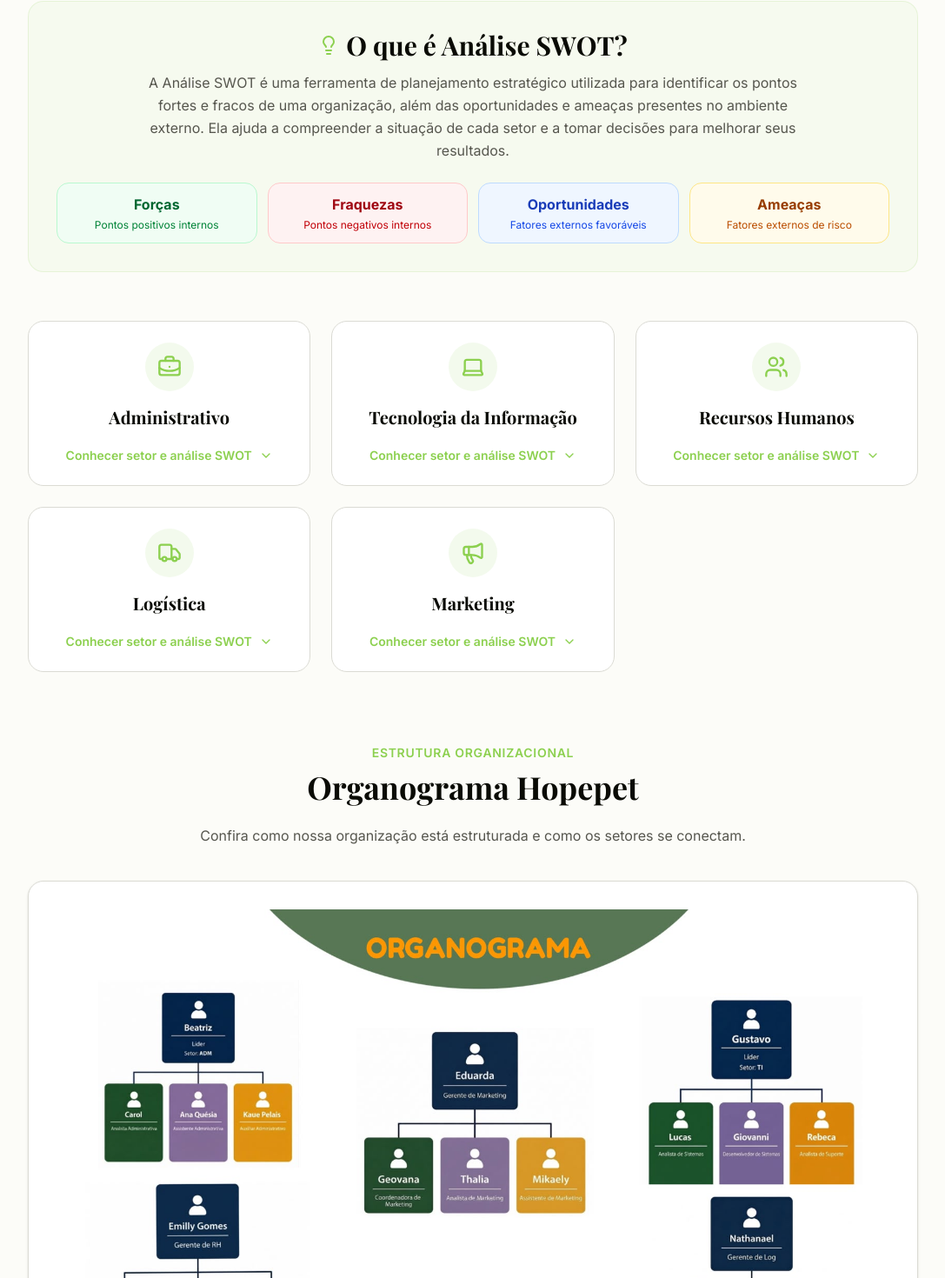
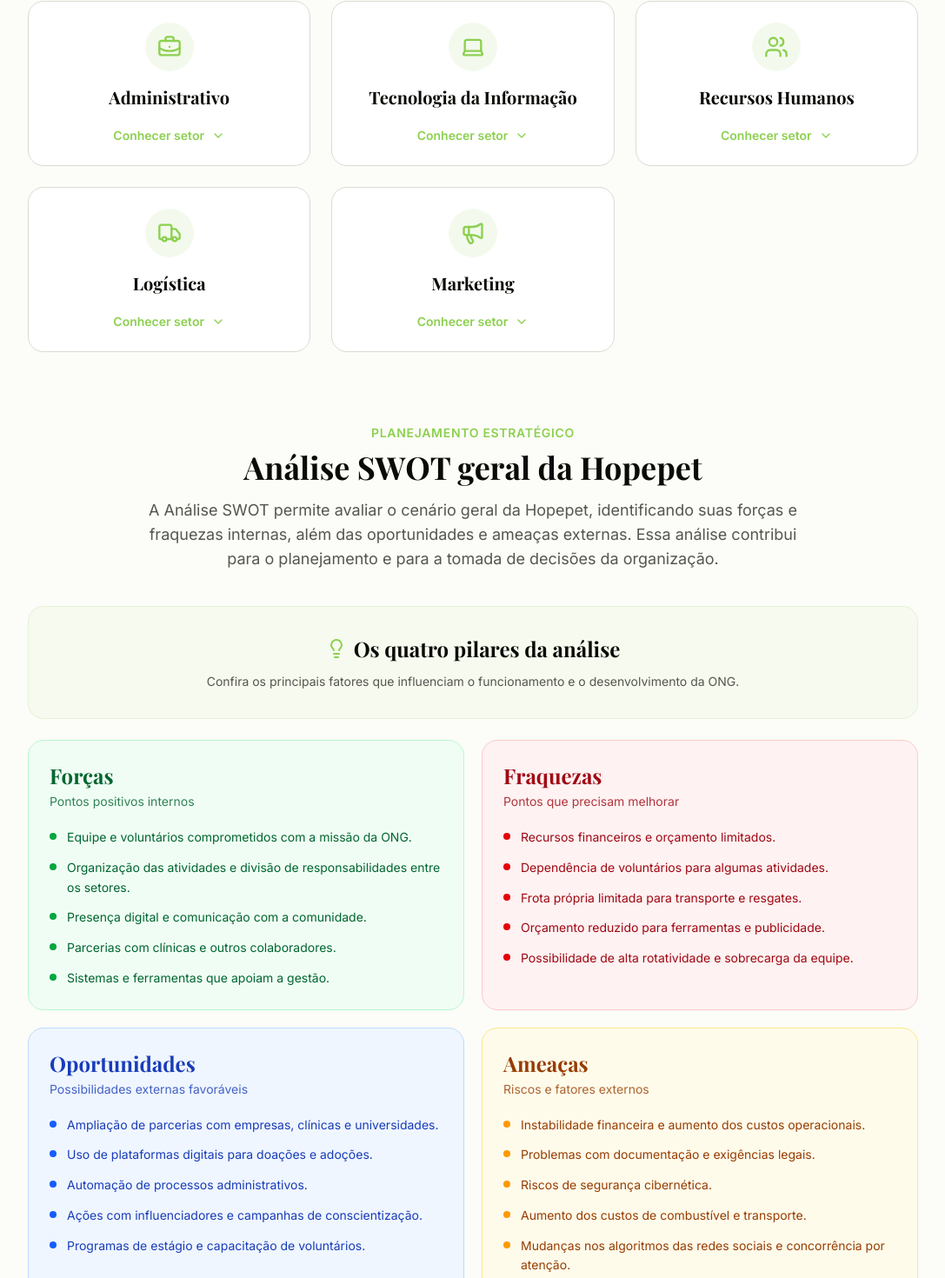
Before and after one commit to thaaporto526-commits/hopepet, a Next.js app: page /sectors in a window 1280 px wide. Shown: the part 319-1789 px from the top of the page at 87% size, without its empty margins (96-1183 px from the left). Built offline with nearby package versions, Linux system fonts and the light colour scheme; a web font is replaced by a local one.

Commit message:
Update page.tsx

```diff
--- a/app/sectors/page.tsx
+++ b/app/sectors/page.tsx
@@ -19,82 +19,36 @@ const sectors = [
     name: "Administrativo",
     description:
       "Nosso setor é responsável por organizar e administrar a parte burocrática e a comunicação da ONG. Garantimos que tudo funcione de forma correta e transparente, cuidando de documentos, controle de gastos, atendimento ao público e apoio na captação de recursos.",
+    image: "/adm.png",
     icon: BriefcaseBusiness,
-    swot: {
-      forcas: ["Planejamento eficiente", "Organização dos setores"],
-      fraquezas: ["Gestão financeira"],
-      oportunidades: ["Parcerias estratégicas"],
-      ameacas: [
-        "Problemas com documentação",
-        "Recursos financeiros limitados",
-      ],
-    },
   },
   {
     name: "Tecnologia da Informação",
     description:
       "O setor de TI é responsável pela infraestrutura tecnológica, sistemas de gestão e presença digital da ONG. Desenvolve e gerencia as plataformas para adoção online, gestão de voluntários e comunicação com doadores.",
+    image: "/ti.png",
     icon: Laptop,
-    swot: {
-      forcas: ["Sistemas modernos", "Equipe qualificada"],
-      fraquezas: ["Orçamento limitado para ferramentas"],
-      oportunidades: [
-        "Automação de processos",
-        "Plataformas de doação online",
-      ],
-      ameacas: ["Segurança cibernética", "Dependência de voluntários"],
-    },
   },
   {
     name: "Recursos Humanos",
     description:
       "O RH é responsável por cuidar das pessoas e do ambiente de trabalho, atuando na contratação, treinamento, avaliação, gestão de benefícios e alinhamento dos objetivos da equipe com os da organização.",
+    image: "/rh.png",
     icon: Users,
-    swot: {
-      forcas: ["Voluntários engajados", "Programas de capacitação"],
-      fraquezas: ["Alta rotatividade de voluntários"],
-      oportunidades: [
-        "Parcerias com universidades",
-        "Programas de estágio",
-      ],
-      ameacas: [
-        "Disponibilidade de tempo dos voluntários",
-        "Burnout da equipe",
-      ],
-    },
   },
   {
     name: "Logística",
     description:
       "O setor logístico da Hopepet é responsável por planejar, organizar e controlar todas as atividades relacionadas ao recebimento, armazenamento, distribuição e transporte de recursos destinados ao cuidado dos animais. Atua garantindo que alimentos, medicamentos, materiais de higiene, doações e equipamentos cheguem aos locais certos no momento adequado, apoiando resgates, tratamentos veterinários, eventos de adoção e campanhas solidárias.",
+    image: "/logistica.png",
     icon: Truck,
-    swot: {
-      forcas: ["Rede de voluntários motoristas", "Parcerias com clínicas"],
-      fraquezas: ["Frota própria limitada"],
-      oportunidades: [
-        "Apps de carona solidária",
-        "Parcerias com transportadoras",
-      ],
-      ameacas: ["Custos de combustível", "Disponibilidade de veículos"],
-    },
   },
   {
     name: "Marketing",
     description:
       "O marketing ajuda a ONG Hopepet a divulgar seu trabalho de resgate de animais, atrair doadores e voluntários e aumentar as adoções. Com campanhas e publicações, a ONG mostra sua missão e conquista apoio da comunidade.",
+    image: "/marketing.png",
     icon: Megaphone,
-    swot: {
-      forcas: ["Forte presença digital", "Conteúdo emocional engajador"],
-      fraquezas: ["Orçamento para publicidade paga"],
-      oportunidades: [
-        "Influenciadores parceiros",
-        "Viralização de campanhas",
-      ],
-      ameacas: [
-        "Algoritmos das redes sociais",
-        "Concorrência por atenção",
-      ],
-    },
   },
 ];
 
@@ -105,6 +59,13 @@ const swotItems = [
     subtitle: "Pontos positivos internos",
     color: "bg-green-50 border-green-200 text-green-800",
     bullet: "bg-green-600",
+    points: [
+      "Equipe e voluntários comprometidos com a missão da ONG.",
+      "Organização das atividades e divisão de responsabilidades entre os setores.",
+      "Presença digital e comunicação com a comunidade.",
+      "Parcerias com clínicas e outros colaboradores.",
+      "Sistemas e ferramentas que apoiam a gestão.",
+    ],
   },
   {
     key: "fraquezas",
@@ -112,6 +73,13 @@ const swotItems = [
     subtitle: "Pontos que precisam melhorar",
     color: "bg-red-50 border-red-200 text-red-800",
     bullet: "bg-red-600",
+    points: [
+      "Recursos financeiros e orçamento limitados.",
+      "Dependência de voluntários para algumas atividades.",
+      "Frota própria limitada para transporte e resgates.",
+      "Orçamento reduzido para ferramentas e publicidade.",
+      "Possibilidade de alta rotatividade e sobrecarga da equipe.",
+    ],
   },
   {
     key: "oportunidades",
@@ -119,6 +87,13 @@ const swotItems = [
     subtitle: "Possibilidades externas favoráveis",
     color: "bg-blue-50 border-blue-200 text-blue-800",
     bullet: "bg-blue-600",
+    points: [
+      "Ampliação de parcerias com empresas, clínicas e universidades.",
+      "Uso de plataformas digitais para doações e adoções.",
+      "Automação de processos administrativos.",
+      "Ações com influenciadores e campanhas de conscientização.",
+      "Programas de estágio e capacitação de voluntários.",
+    ],
   },
   {
     key: "ameacas",
@@ -126,6 +101,13 @@ const swotItems = [
     subtitle: "Riscos e fatores externos",
     color: "bg-amber-50 border-amber-200 text-amber-800",
     bullet: "bg-amber-500",
+    points: [
+      "Instabilidade financeira e aumento dos custos operacionais.",
+      "Problemas com documentação e exigências legais.",
+      "Riscos de segurança cibernética.",
+      "Aumento dos custos de combustível e transporte.",
+      "Mudanças nos algoritmos das redes sociais e concorrência por atenção.",
+    ],
   },
 ] as const;
 
@@ -151,57 +133,6 @@ export default function SectorsPage() {
         </p>
       </div>
 
-      <div className="max-w-5xl mx-auto mb-14">
-        <div className="bg-primary/5 border border-primary/15 rounded-2xl p-6 md:p-8">
-          <div className="flex items-center justify-center gap-2 mb-3">
-            <Lightbulb className="w-6 h-6 text-primary" />
-            <h2
-              className={`${playfair.className} text-2xl md:text-3xl font-bold text-foreground`}
-            >
-              O que é Análise SWOT?
-            </h2>
-          </div>
-
-          <p className="text-muted-foreground text-center leading-relaxed max-w-3xl mx-auto">
-            A Análise SWOT é uma ferramenta de planejamento estratégico
-            utilizada para identificar os pontos fortes e fracos de uma
-            organização, além das oportunidades e ameaças presentes no
-            ambiente externo. Ela ajuda a compreender a situação de cada
-            setor e a tomar decisões para melhorar seus resultados.
-          </p>
-
-          <div className="grid grid-cols-2 md:grid-cols-4 gap-3 mt-6">
-            <div className="bg-green-50 border border-green-200 rounded-xl p-3 text-center">
-              <strong className="text-green-800">Forças</strong>
-              <p className="text-xs text-green-700 mt-1">
-                Pontos positivos internos
-              </p>
-            </div>
-
-            <div className="bg-red-50 border border-red-200 rounded-xl p-3 text-center">
-              <strong className="text-red-800">Fraquezas</strong>
-              <p className="text-xs text-red-700 mt-1">
-                Pontos negativos internos
-              </p>
-            </div>
-
-            <div className="bg-blue-50 border border-blue-200 rounded-xl p-3 text-center">
-              <strong className="text-blue-800">Oportunidades</strong>
-              <p className="text-xs text-blue-700 mt-1">
-                Fatores externos favoráveis
-              </p>
-            </div>
-
-            <div className="bg-amber-50 border border-amber-200 rounded-xl p-3 text-center">
-              <strong className="text-amber-800">Ameaças</strong>
-              <p className="text-xs text-amber-700 mt-1">
-                Fatores externos de risco
-              </p>
-            </div>
-          </div>
-        </div>
-      </div>
-
       <div className="grid grid-cols-1 sm:grid-cols-2 lg:grid-cols-3 gap-6 max-w-5xl mx-auto">
         {sectors.map((sector) => {
           const Icon = sector.icon;
@@ -221,51 +152,26 @@ export default function SectorsPage() {
               </h2>
 
               {isOpen && (
-                <div className="mt-4 text-left">
+                <div className="mt-5 text-left">
                   <p className="text-sm text-muted-foreground leading-relaxed mb-6">
                     {sector.description}
                   </p>
 
                   <div className="border-t pt-5">
                     <h3
-                      className={`${playfair.className} text-xl font-bold text-center mb-2`}
+                      className={`${playfair.className} text-lg font-bold text-center mb-4`}
                     >
-                      Análise SWOT
+                      Organograma do setor
                     </h3>
 
-                    <p className="text-xs text-muted-foreground text-center mb-4">
-                      Análise estratégica do setor {sector.name}.
-                    </p>
-
-                    <div className="grid grid-cols-1 sm:grid-cols-2 gap-3">
-                      {swotItems.map((item) => (
-                        <div
-                          key={item.key}
-                          className={`rounded-xl border p-4 ${item.color}`}
-                        >
-                          <h4 className="font-bold text-sm">
-                            {item.title}
-                          </h4>
-
-                          <p className="text-xs opacity-80 mt-1 mb-3">
-                            {item.subtitle}
-                          </p>
-
-                          <ul className="space-y-2">
-                            {sector.swot[item.key].map((point) => (
-                              <li
-                                key={point}
-                                className="flex items-start gap-2 text-sm"
-                              >
-                                <span
-                                  className={`w-1.5 h-1.5 rounded-full mt-1.5 shrink-0 ${item.bullet}`}
+                    <div className="bg-white rounded-xl border p-3">
+                      <Image
+                        src={sector.image}
+                        alt={`Organograma do setor ${sector.name}`}
+                        width={1000}
+                        height={800}
+                        className="w-full h-auto object-contain"
                       />
-                                <span>{point}</span>
-                              </li>
-                            ))}
-                          </ul>
-                        </div>
-                      ))}
                     </div>
                   </div>
                 </div>
@@ -279,7 +185,7 @@ export default function SectorsPage() {
                 aria-expanded={isOpen}
                 className="flex items-center justify-center gap-2 mx-auto mt-5 text-sm font-semibold text-primary cursor-pointer"
               >
-                {isOpen ? "Ver menos" : "Conhecer setor e análise SWOT"}
+                {isOpen ? "Ver menos" : "Conhecer setor"}
                 <ChevronDown
                   className={`w-4 h-4 transition-transform ${
                     isOpen ? "rotate-180" : ""
@@ -291,31 +197,71 @@ export default function SectorsPage() {
         })}
       </div>
 
-      <div className="max-w-5xl mx-auto mt-20 text-center">
+      <div className="max-w-5xl mx-auto mt-20">
+        <div className="text-center mb-10">
           <span className="text-sm font-semibold text-primary uppercase tracking-wider">
-          Estrutura organizacional
+            Planejamento estratégico
           </span>
 
           <h2
-          className={`${playfair.className} text-3xl md:text-4xl font-bold text-foreground mt-2 mb-6`}
+            className={`${playfair.className} text-3xl md:text-4xl font-bold text-foreground mt-2 mb-4`}
           >
-          Organograma Hopepet
+            Análise SWOT geral da Hopepet
           </h2>
 
-        <p className="text-muted-foreground mb-10 max-w-2xl mx-auto">
-          Confira como nossa organização está estruturada e como os setores
-          se conectam.
+          <p className="text-muted-foreground text-base sm:text-lg max-w-3xl mx-auto">
+            A Análise SWOT permite avaliar o cenário geral da Hopepet,
+            identificando suas forças e fraquezas internas, além das
+            oportunidades e ameaças externas. Essa análise contribui para
+            o planejamento e para a tomada de decisões da organização.
+          </p>
+        </div>
+
+        <div className="bg-primary/5 border border-primary/15 rounded-2xl p-5 md:p-8">
+          <div className="flex items-center justify-center gap-2 mb-3">
+            <Lightbulb className="w-6 h-6 text-primary" />
+            <h3
+              className={`${playfair.className} text-xl md:text-2xl font-bold text-foreground`}
+            >
+              Os quatro pilares da análise
+            </h3>
+          </div>
+
+          <p className="text-muted-foreground text-sm text-center max-w-2xl mx-auto">
+            Confira os principais fatores que influenciam o funcionamento
+            e o desenvolvimento da ONG.
+          </p>
+        </div>
+
+        <div className="grid grid-cols-1 sm:grid-cols-2 gap-5 mt-6">
+          {swotItems.map((item) => (
+            <div
+              key={item.key}
+              className={`rounded-2xl border p-5 md:p-6 ${item.color}`}
+            >
+              <h3 className={`${playfair.className} text-2xl font-bold`}>
+                {item.title}
+              </h3>
+
+              <p className="text-sm opacity-80 mt-1 mb-5">
+                {item.subtitle}
               </p>
 
-        <div className="bg-white rounded-2xl border p-4 md:p-8 shadow-sm">
-          <Image
-            src="/organograma.png"
-            alt="Organograma da Hopepet"
-            width={1200}
-            height={900}
-            className="w-full h-auto object-contain"
-            priority
+              <ul className="space-y-3">
+                {item.points.map((point) => (
+                  <li
+                    key={point}
+                    className="flex items-start gap-3 text-sm leading-relaxed"
+                  >
+                    <span
+                      className={`w-2 h-2 rounded-full mt-1.5 shrink-0 ${item.bullet}`}
                     />
+                    <span>{point}</span>
+                  </li>
+                ))}
+              </ul>
+            </div>
+          ))}
         </div>
       </div>
     </Section>
```
Lines whose indentation alone changed are shown as unchanged.
